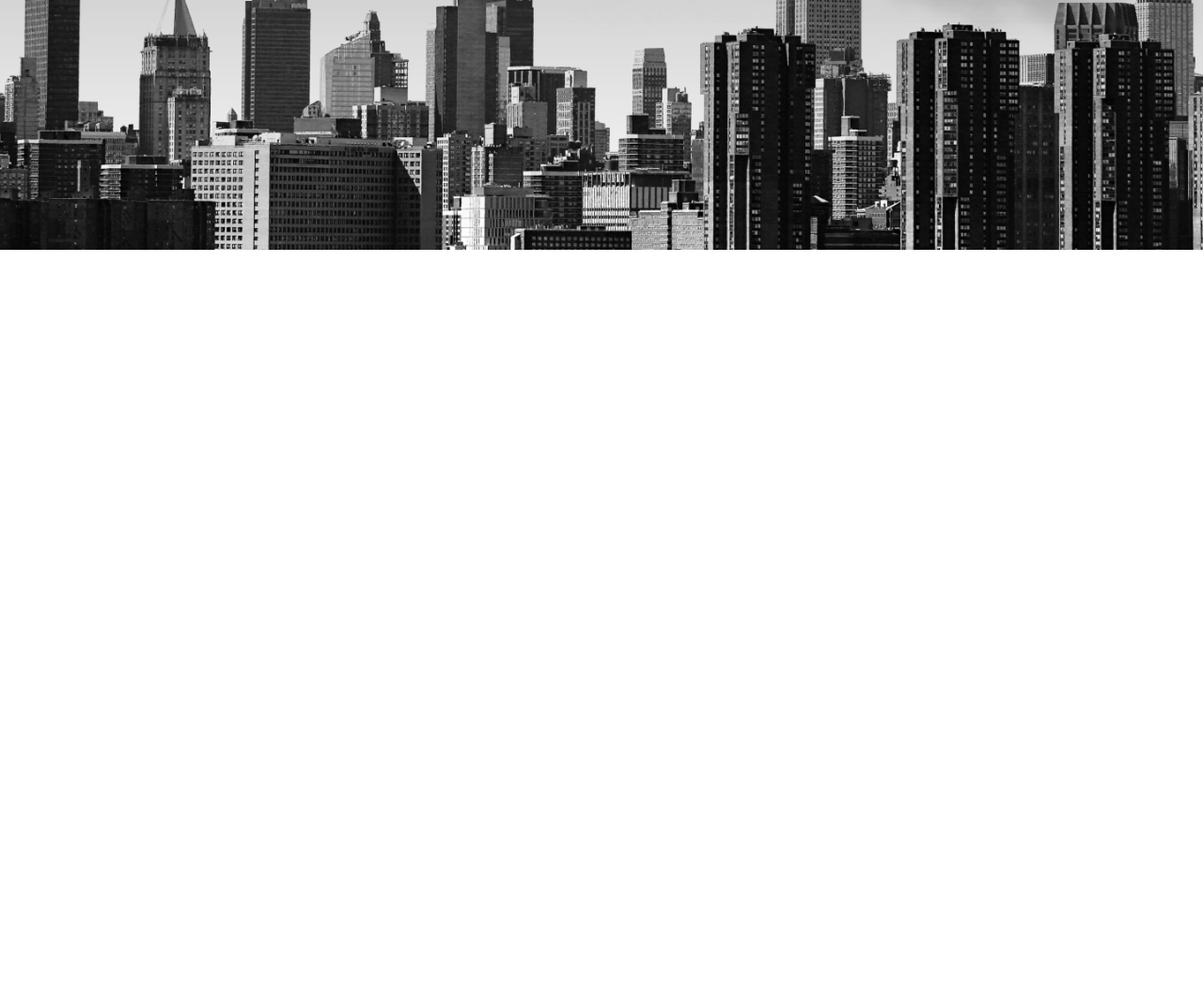
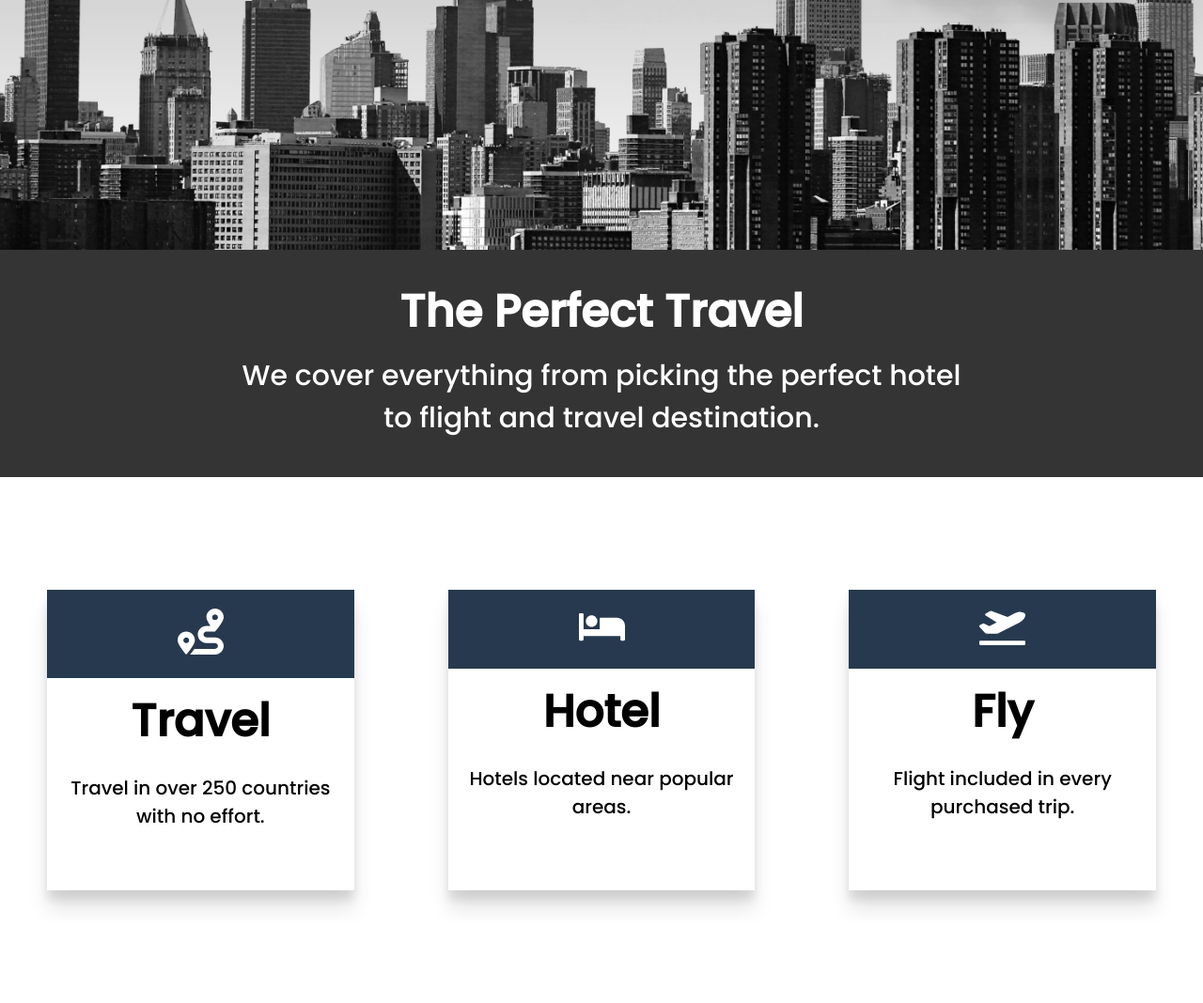
Before and after one commit to TLKDi/Travelly, a plain HTML site: page index.html in a window 1280 px wide. Shown: the part 1334-2402 px from the top of the page at 94% size. Before the commit the page ends 1600 px from the top, so only its background shows below. Drawn offline with Linux system fonts and the light colour scheme; a web font is replaced by a local one.

Commit message:
Created Card Section

```diff
--- a/index.html
+++ b/index.html
@@ -37,5 +37,34 @@
             <img src="img/cloud.png" class="moving-cloud-2 cloud" alt=""/>
         </header>
     </section>
+    <section id="benefits">
+        <header class="benefits-head">
+            <h2>The Perfect Travel</h2>
+            <h3>We cover everything from picking the perfect hotel <br/> to flight and travel destination.</h3>
+        </header>
+        <div class="cards">
+            <div class="card">
+                <div class="card-icon">
+                    <img src="icons/route-solid.svg" alt="">
+                </div>
+                <h4>Travel</h4>
+                <p>Travel in over 250 countries with no effort.</p>
+            </div>
+            <div class="card">
+                <div class="card-icon">
+                    <img src="icons/bed-solid.svg" alt="">
+                </div>
+                <h4>Hotel</h4>
+                <p>Hotels located near popular areas.</p>
+            </div>
+            <div class="card">
+                <div class="card-icon">
+                    <img src="icons/plane-departure-solid.svg" alt="">
+                </div>
+                <h4>Fly</h4>
+                <p>Flight included in every purchased trip.</p>
+            </div>
+        </div>
+    </section>
 </body>
 </html>
--- a/styles.css
+++ b/styles.css
@@ -157,6 +157,54 @@ nav ul{
     }
 }
 
+/*Benefits section */
+.benefits-head{
+    background: #343434;
+    padding: 3rem;
+    min-height: 30vh;
+    display: flex;
+    flex-direction: column;
+    justify-content: center;
+    align-items: center;
+    color: white;
+    text-align: center;
+}
+
+.benefits-head h3{
+    padding:1rem;
+}
+
+.cards img{
+    max-width: 15%;
+    margin: 2rem;
+}
+
+.cards{
+    min-width: 90%;
+    margin: auto;
+    display:flex;
+    min-height: 70vh;
+    align-items: center;
+    flex-wrap: wrap;
+}
+
+.card{
+    flex: 1 1 25rem;
+    min-height: 40vh;
+    margin: 2rem 5rem;
+    box-shadow: 0px 10px 10px rgba(0,0,0,0.1), 0px 20px 20px rgba(0,0,0,0.1);
+    text-align: center;
+}
+
+.card h4,
+.card p {
+    padding: 1rem;
+}
+
+.card-icon{
+    background: #27394e;
+}
+
 /*Media query*/
 
 @media screen and (max-width: 932px){
```
